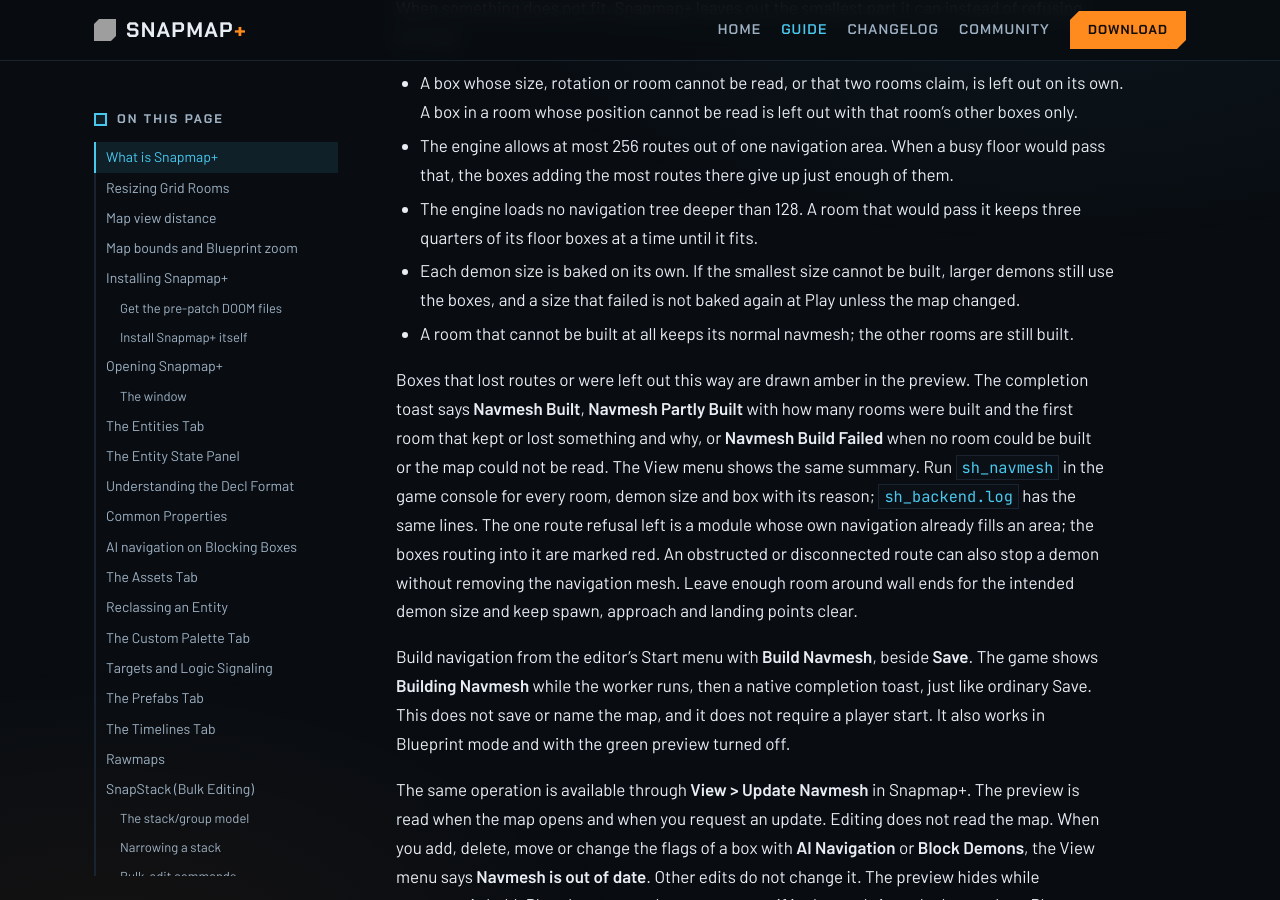
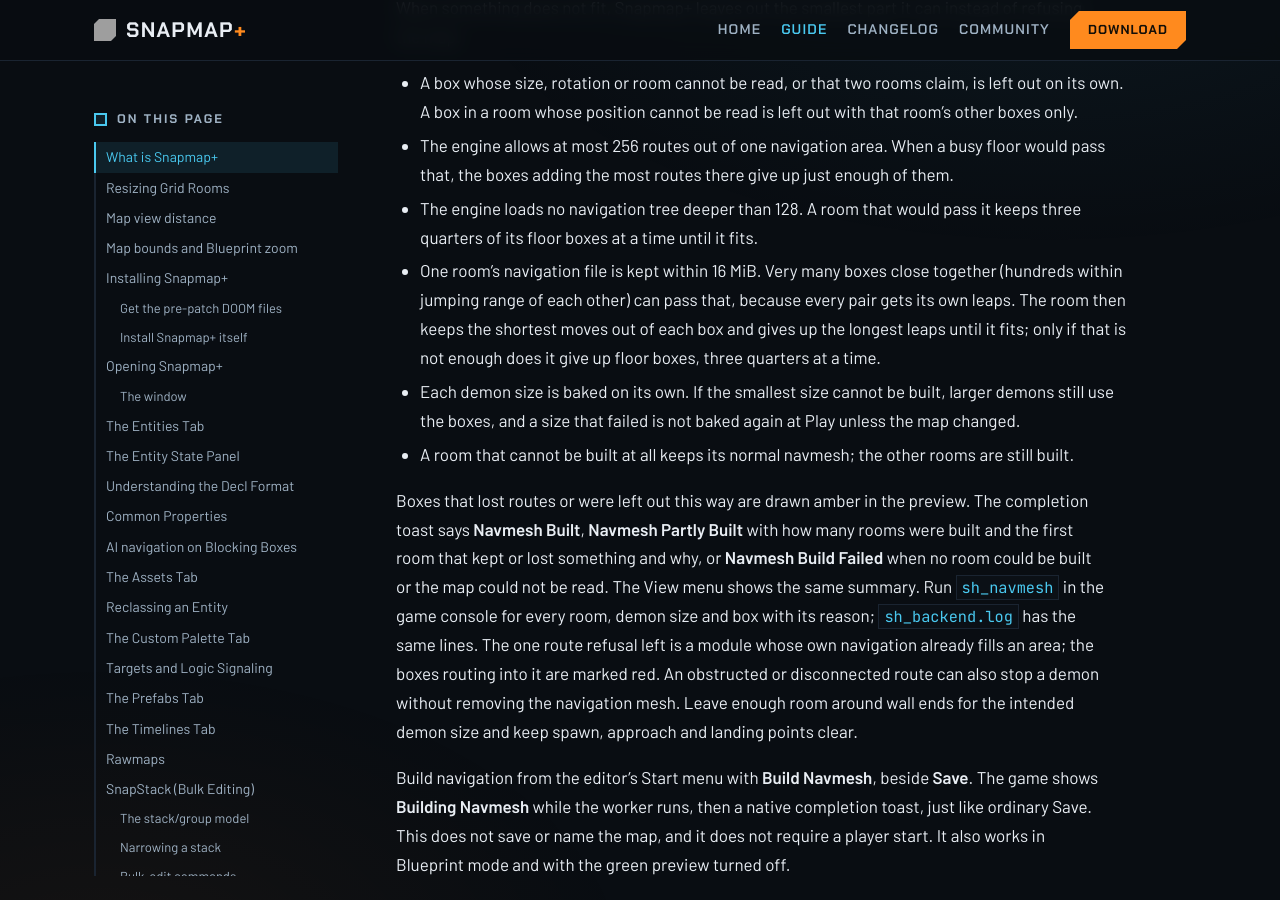
Before and after one commit to doom-snapmap/snapmap-web, a Jekyll site: the page built from site/snapmap-plus-guide.md, in a window 1280 px wide and 900 px high, scrolled down 15903 px. Built offline with Jekyll 4.4.1, drawn with Linux system fonts in a browser that asks for light colours; grey boxes are pictures that could not be loaded.

Commit message:
Build dense rooms whose navigation file passes the payload cap
A Grid Room copy with 600 close marked boxes bakes a 9.1 MiB file, over the old 8 MiB cap, and was refused with "the bake did not produce a payload". The loader has no size check, so the bake cap is now 16 MiB; past it the copy keeps each area's shortest routes and drops its longest leaps, then floors, naming the sizes.

```diff
--- a/site/snapmap-plus-guide.md
+++ b/site/snapmap-plus-guide.md
@@ -509,6 +509,11 @@ of refusing the map:
   enough of them.
 - The engine loads no navigation tree deeper than 128. A room that would pass it
   keeps three quarters of its floor boxes at a time until it fits.
+- One room's navigation file is kept within 16 MiB. Very many boxes close
+  together (hundreds within jumping range of each other) can pass that, because
+  every pair gets its own leaps. The room then keeps the shortest moves out of
+  each box and gives up the longest leaps until it fits; only if that is not
+  enough does it give up floor boxes, three quarters at a time.
 - Each demon size is baked on its own. If the smallest size cannot be built,
   larger demons still use the boxes, and a size that failed is not baked again
   at Play unless the map changed.
```
